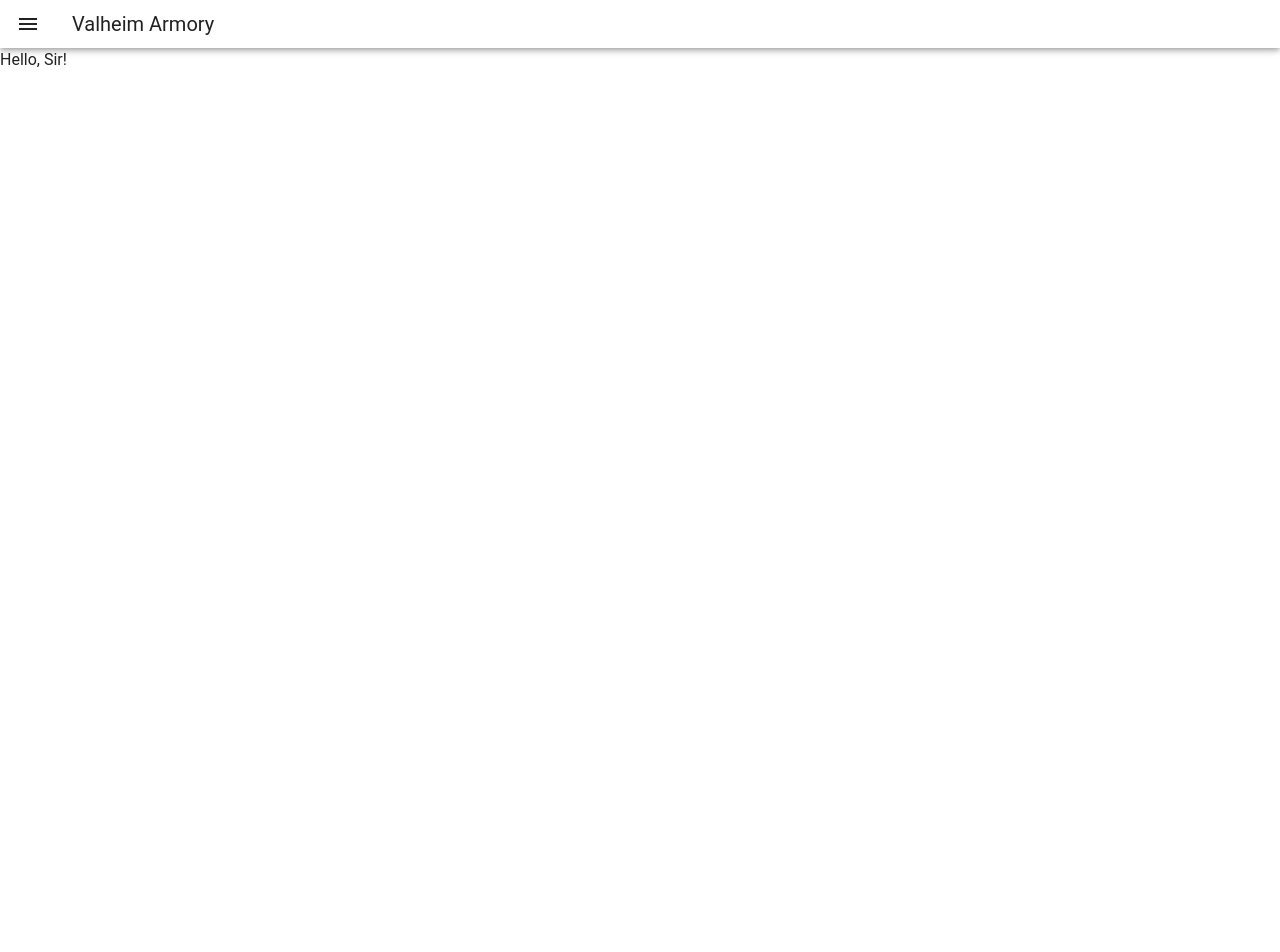
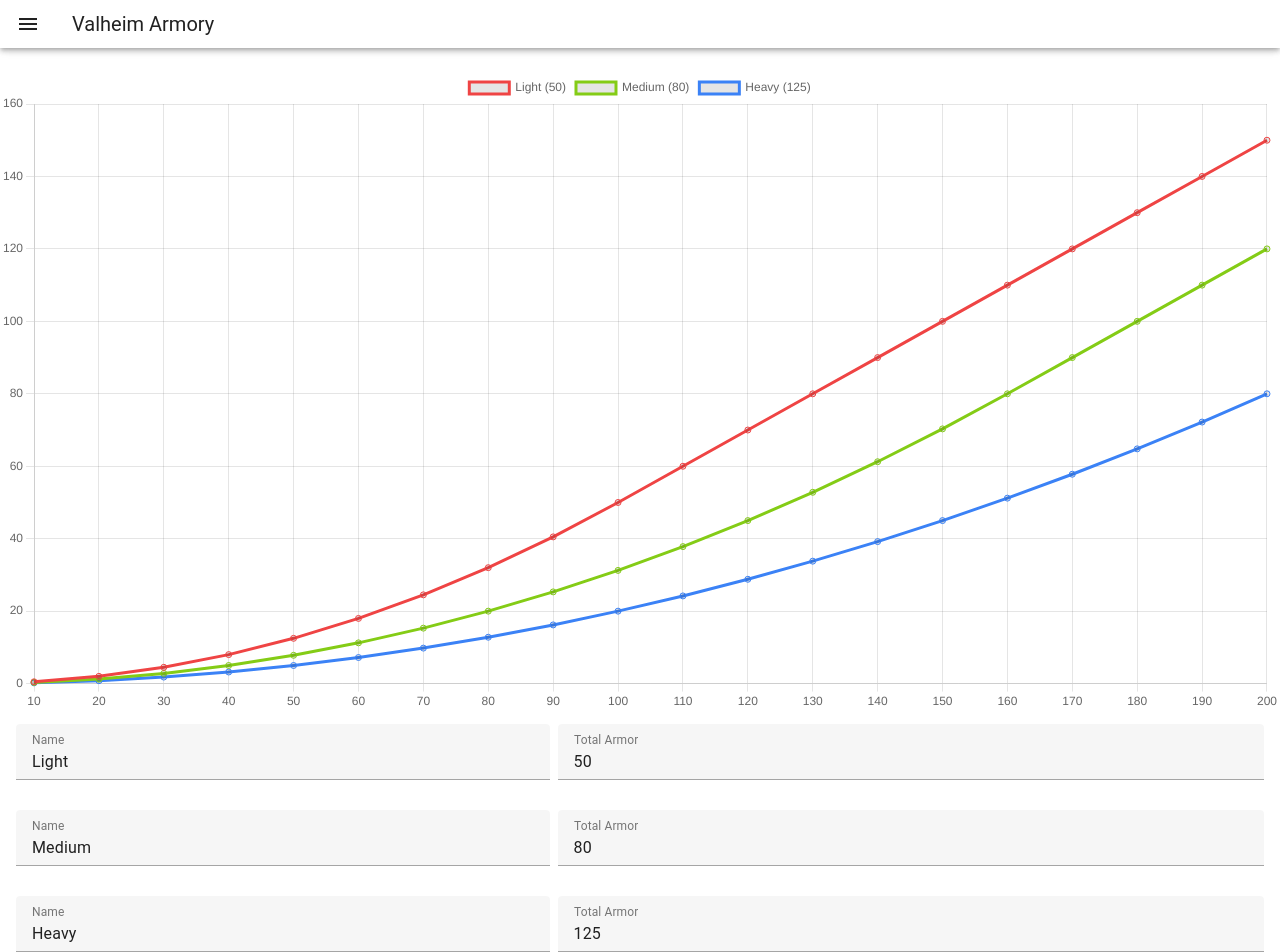
Before and after one commit to C0Nd3Mnd/valheim-armory, a Nuxt app: page / in a window 1280 px wide. Shown: the top 952 px of the page. Before the commit the page ends 800 px from the top, so only its background shows below. Built offline with nearby package versions, Linux system fonts and the light colour scheme.

Commit message:
Implement basic functionality

```diff
--- /dev/null
+++ b/components/ArmorSetEditor.vue
@@ -0,0 +1,30 @@
+<script setup lang="ts">
+const model = defineModel<ArmorSet[]>();
+
+function addSet() {
+  if (model.value === undefined) {
+    model.value = [];
+  }
+
+  model.value.push({
+    name: "Unnamed",
+    totalArmor: 50,
+  });
+}
+</script>
+
+<template>
+  <VList>
+    <VListItem v-for="(armorSet, index) of model" :key="index">
+      <div class="d-flex ga-2">
+        <VTextField v-model="armorSet.name" label="Name" />
+        <VTextField
+          v-model="armorSet.totalArmor"
+          type="number"
+          label="Total Armor"
+        />
+      </div>
+    </VListItem>
+  </VList>
+  <VBtn @click="addSet()">Add</VBtn>
+</template>
--- /dev/null
+++ b/composables/useArmorGraph.ts
@@ -0,0 +1,75 @@
+import type { ChartData, Point } from "chart.js";
+import { getIndexColor } from "~/utils/getIndexColor";
+
+export function useArmorGraph() {
+  /**
+   * Total armor value the player has.
+   */
+  const armorSets = ref<ArmorSet[]>([
+    {
+      name: "Light",
+      totalArmor: 50,
+    },
+    {
+      name: "Medium",
+      totalArmor: 80,
+    },
+    {
+      name: "Heavy",
+      totalArmor: 125,
+    },
+  ]);
+
+  /**
+   * Damage values to calculate the damage taken for.
+   */
+  const damageSteps = ref([
+    10, 20, 30, 40, 50, 60, 70, 80, 90, 100, 110, 120, 130, 140, 150, 160, 170,
+    180, 190, 200,
+  ]);
+
+  /**
+   * Calculated effective damage values for each armor set and each damage step.
+   */
+  const effectiveDamageMatrix = computed(() => {
+    const matrix: EffectiveDamage[] = [];
+
+    for (const armorSet of armorSets.value) {
+      const dataset: EffectiveDamage = {
+        armor: armorSet,
+        values: [],
+      };
+      matrix.push(dataset);
+
+      for (const damageStep of damageSteps.value) {
+        dataset.values.push({
+          attackDamage: damageStep,
+          effectiveDamage: valheimDamage(damageStep, armorSet.totalArmor),
+        });
+      }
+    }
+
+    return matrix;
+  });
+
+  /**
+   * Generated chart data for use with chart.js.
+   */
+  const chartData = computed<ChartData<"line", (number | Point | null)[]>>(
+    () => ({
+      labels: damageSteps.value.map((step) => step.toString()),
+      datasets: effectiveDamageMatrix.value.map(({ armor, values }, index) => ({
+        label: `${armor.name.toString()} (${armor.totalArmor})`,
+        data: values.map(({ effectiveDamage }) => effectiveDamage),
+        borderColor: getIndexColor(index),
+      })),
+    }),
+  );
+
+  return {
+    armorSets,
+    damageSteps,
+    effectiveDamageMatrix,
+    chartData,
+  };
+}
--- a/layouts/default.vue
+++ b/layouts/default.vue
@@ -8,11 +8,12 @@
       <v-app-bar-nav-icon @click="drawer = !drawer" />
       <v-app-bar-title>Valheim Armory</v-app-bar-title>
     </v-app-bar>
-    <v-navigation-drawer v-model="drawer">
+    Install and use Vuetify
+    <VNavigationDrawer v-model="drawer">
       <v-list nav>
         <v-list-item prepend-icon="mdi-email" title="Inbox" value="inbox" />
       </v-list>
-    </v-navigation-drawer>
+    </VNavigationDrawer>
     <v-main>
       <slot />
     </v-main>
--- a/package.json
+++ b/package.json
@@ -11,8 +11,10 @@
   },
   "dependencies": {
     "@mdi/font": "^7.4.47",
+    "chart.js": "^4.4.3",
     "nuxt": "^3.12.3",
-    "vue": "latest"
+    "vue": "latest",
+    "vue-chartjs": "^5.3.1"
   },
   "devDependencies": {
     "prettier": "3.3.2",
--- a/pages/index.vue
+++ b/pages/index.vue
@@ -1 +1,9 @@
-<template>Hello, Sir!</template>
+<script setup lang="ts">
+import { Line } from "vue-chartjs";
+const { chartData, armorSets } = useArmorGraph();
+</script>
+
+<template>
+  <Line :data="chartData" />
+  <ArmorSetEditor v-model="armorSets" />
+</template>
--- /dev/null
+++ b/plugins/chartjs.ts
@@ -0,0 +1,24 @@
+import {
+  Chart,
+  Title,
+  Tooltip,
+  Legend,
+  BarElement,
+  CategoryScale,
+  LinearScale,
+  PointElement,
+  LineElement,
+} from "chart.js";
+
+export default defineNuxtPlugin(() => {
+  Chart.register(
+    CategoryScale,
+    LinearScale,
+    BarElement,
+    Title,
+    Tooltip,
+    Legend,
+    PointElement,
+    LineElement,
+  );
+});
--- /dev/null
+++ b/types/armor-set.d.ts
@@ -0,0 +1,4 @@
+declare interface ArmorSet {
+  name: string;
+  totalArmor: number;
+}
--- /dev/null
+++ b/utils/getIndexColor.ts
@@ -0,0 +1,12 @@
+const COLORS = [
+  "#ef4444",
+  "#84cc16",
+  "#3b82f6",
+  "#a855f7",
+  "#f97316",
+  "#06b6d4",
+];
+
+export function getIndexColor(index: number): string {
+  return COLORS[index % COLORS.length];
+}
--- /dev/null
+++ b/utils/valheimDamage.ts
@@ -0,0 +1,10 @@
+export function valheimDamage(attackDamage: number, armor: number): number {
+  // If the attack's damage is more than double than the player's armor, the
+  // armor value is simply subtracted from the attack damage.
+  if (armor < attackDamage / 2) {
+    return attackDamage - armor;
+  }
+
+  // Otherwise, this damage formulae is used.
+  return (attackDamage * attackDamage) / (4 * armor);
+}
```
Also changed, not shown: types/effective-damage.d.ts (added, +7 -0 lines), 1 other file (tests, documents, lock files or other folders).
